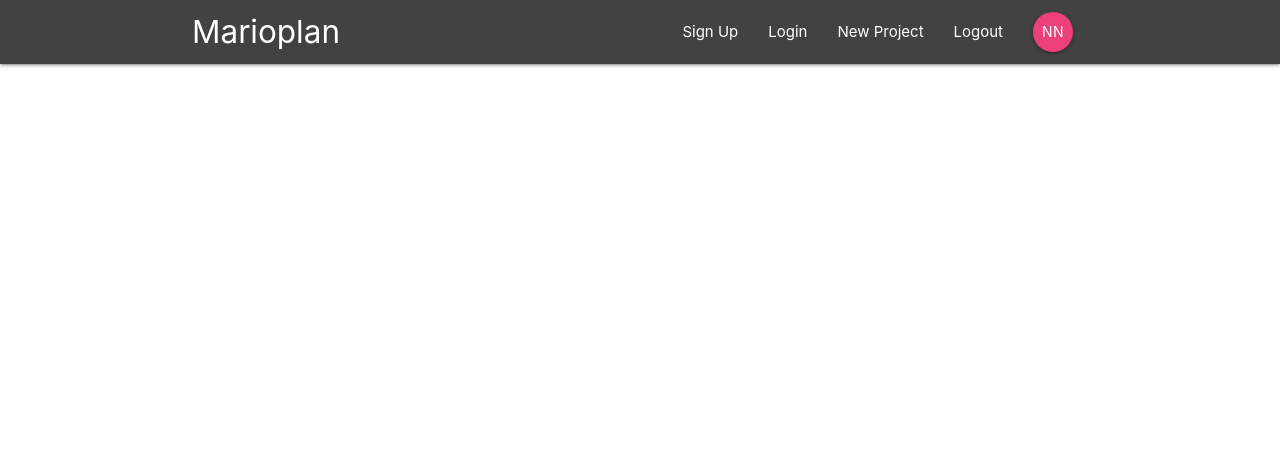
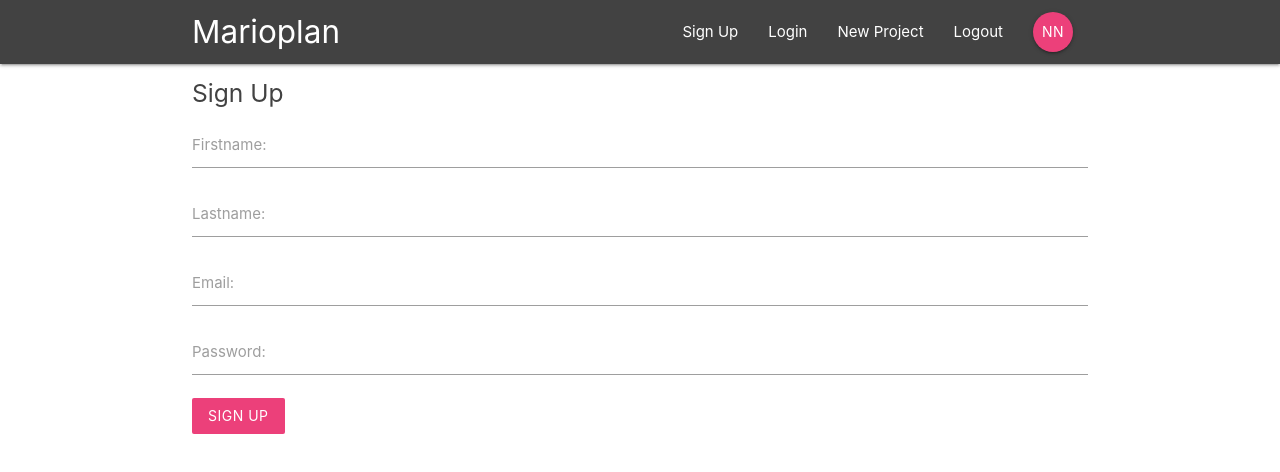
Before and after one commit to narek4241/react-redux-firebase-app, a React (Create React App) app: page /signup in a window 1280 px wide. Shown: the top 472 px of the page. Built offline with nearby package versions, Linux system fonts and the light colour scheme.

Commit message:
setup SignIn, SignUp comps

```diff
--- a/src/App.js
+++ b/src/App.js
@@ -1,5 +1,7 @@
 import React, { Component } from 'react';
 import { BrowserRouter as Router, Route, Switch } from 'react-router-dom';
+import SignIn from './components/auth/SignIn';
+import SignUp from './components/auth/SignUp';
 import Dashboard from './components/dashboard/Dashboard';
 import Navbar from './components/layout/Navbar';
 import ProjectDetails from './components/projects/ProjectDetails';
@@ -14,6 +16,8 @@
             <Switch>
               <Route exact path="/" component={Dashboard} />
               <Route path="/project/:id" component={ProjectDetails} />
+              <Route path="/signin" component={SignIn} />
+              <Route path="/signup" component={SignUp} />
             </Switch>
           </div>
         </Router>
--- a/src/components/auth/SignIn.jsx
+++ b/src/components/auth/SignIn.jsx
@@ -0,0 +1,43 @@
+import React, { Component } from 'react';
+
+class SignIn extends Component {
+  state = {
+    email: null,
+    password: null,
+  };
+
+  handleChange = (e) => {
+    this.setState({
+      [e.target.id]: e.target.value,
+    });
+  };
+
+  handleSumbit = (e) => {
+    e.preventDefault();
+    console.log(this.state);
+  };
+
+  render() {
+    return (
+      <div className="container">
+        <form onSubmit={this.handleSumbit} className="white" autoComplete="off">
+          <h5 className="grey-text text-darken-3">Sign In</h5>
+          <div className="input-field">
+            <label htmlFor="email">Email:</label>
+            <input type="text" id="email" onChange={this.handleChange} />
+          </div>
+          <div className="input-field">
+            <label htmlFor="password">Password:</label>
+            <input type="password" id="password" onChange={this.handleChange} />
+          </div>
+          <div className="input-field">
+            {/* #task #findOut plain button submit nuance */}
+            <button className="btn pink lighten-1 z-depth-0">Sign In</button>
+          </div>
+        </form>
+      </div>
+    );
+  }
+}
+
+export default SignIn;
--- a/src/components/auth/SignUp.jsx
+++ b/src/components/auth/SignUp.jsx
@@ -0,0 +1,52 @@
+import React, { Component } from 'react';
+
+class SignUp extends Component {
+  state = {
+    firstname: null,
+    lastname: null,
+    email: null,
+    password: null,
+  };
+
+  handleChange = (e) => {
+    this.setState({
+      [e.target.id]: e.target.value,
+    });
+  };
+
+  handleSumbit = (e) => {
+    e.preventDefault();
+    console.log(this.state);
+  };
+
+  render() {
+    return (
+      <div className="container">
+        <form onSubmit={this.handleSumbit} className="white" autoComplete="off">
+          <h5 className="grey-text text-darken-3">Sign Up</h5>
+          <div className="input-field">
+            <label htmlFor="firstname">Firstname:</label>
+            <input type="text" id="firstname" onChange={this.handleChange} />
+          </div>
+          <div className="input-field">
+            <label htmlFor="lastname">Lastname:</label>
+            <input type="text" id="lastname" onChange={this.handleChange} />
+          </div>
+          <div className="input-field">
+            <label htmlFor="email">Email:</label>
+            <input type="text" id="email" onChange={this.handleChange} />
+          </div>
+          <div className="input-field">
+            <label htmlFor="password">Password:</label>
+            <input type="password" id="password" onChange={this.handleChange} />
+          </div>
+          <div className="input-field">
+            <button className="btn pink lighten-1 z-depth-0">Sign Up</button>
+          </div>
+        </form>
+      </div>
+    );
+  }
+}
+
+export default SignUp;
--- a/src/components/layout/SignedOutLinks.jsx
+++ b/src/components/layout/SignedOutLinks.jsx
@@ -5,10 +5,10 @@
   return (
     <ul className="right">
       <li>
-        <NavLink to="/">Sign Up</NavLink>
+        <NavLink to="/signup">Sign Up</NavLink>
       </li>
       <li>
-        <NavLink to="/">Login</NavLink>
+        <NavLink to="/signin">Login</NavLink>
       </li>
     </ul>
   );
```
